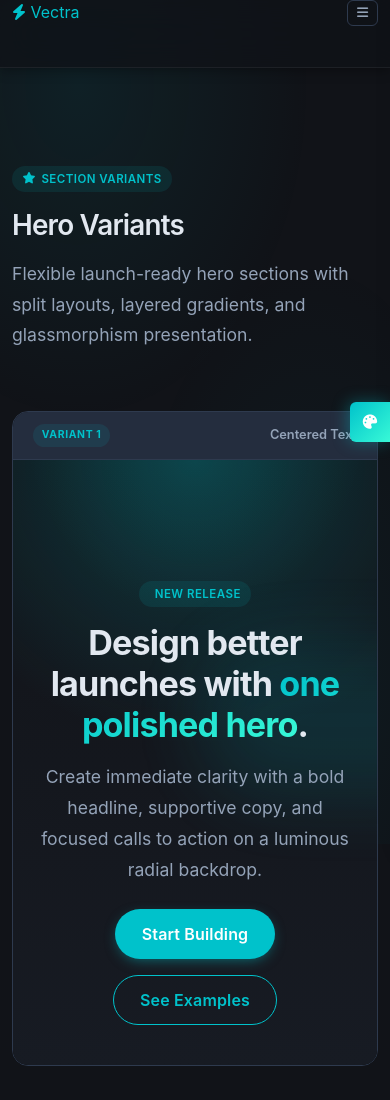
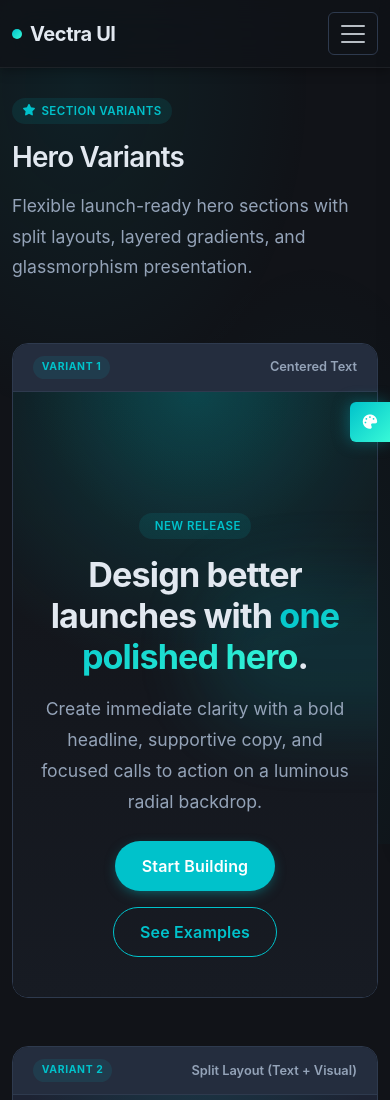
Before and after one commit to xttrust/Vectra-UI-KIT, a plain HTML site: page sections/hero.html in a window 390 px wide. Shown: the top 1100 px of the page. Drawn offline with nearby package versions, Linux system fonts and the light colour scheme.

Commit message:
fix: correct navbar structure on all sections pages
Replace incorrect v-brand/v-brand-icon/navbar-toggler v-btn classes with
proper Bootstrap navbar navbar-expand-lg fixed-top structure, navbar-brand,
logo-dot, and navbar-toggler-icon to match main pages.

Co-authored-by: Copilot <223556219+Copilot@users.noreply.github.com>

```diff
--- a/sections/hero.html
+++ b/sections/hero.html
@@ -10,15 +10,11 @@
   <link rel="stylesheet" href="../assets/css/vectra.css" />
 </head>
 <body>
-<nav class="v-navbar" id="mainNavbar">
-  <div class="container d-flex align-items-center justify-content-between">
-    <a class="v-brand" href="../index.html">
-      <span class="v-brand-icon"><i class="fa-solid fa-bolt"></i></span>
-      <span>Vectra</span>
-    </a>
-    <button class="navbar-toggler v-btn v-btn-ghost v-btn-sm d-lg-none" type="button" data-bs-toggle="collapse" data-bs-target="#mainNav" aria-controls="mainNav" aria-expanded="false" aria-label="Toggle navigation">
-      <i class="fa-solid fa-bars"></i>
-    </button>
+<nav class="navbar navbar-expand-lg fixed-top v-navbar" id="mainNavbar" aria-label="Main navigation">
+  <div class="container">
+    <a class="navbar-brand" href="../index.html">
+      <span class="logo-dot" aria-hidden="true"></span>Vectra UI</a>
+    <button class="navbar-toggler" type="button" data-bs-toggle="collapse" data-bs-target="#mainNav" aria-controls="mainNav" aria-expanded="false" aria-label="Toggle navigation"><span class="navbar-toggler-icon"></span></button>
     <div class="collapse navbar-collapse" id="mainNav">
       <ul class="navbar-nav me-auto mb-2 mb-lg-0">
         <li class="nav-item"><a class="nav-link" href="../index.html">Overview</a></li>
```
Also changed, not shown: sections/cta.html (+1 -1 lines), sections/ecommerce.html (+1 -1 lines), sections/feedback.html (+1 -1 lines), sections/footer.html (+1 -1 lines), sections/index.html (+5 -9 lines), sections/navbar.html (+5 -9 lines), sections/news.html (+1 -1 lines), sections/offcanvas.html (+1 -1 lines), sections/shop.html (+5 -9 lines), sections/sidebar.html (+5 -9 lines), sections/subscribe.html (+1 -1 lines), sections/testimonials.html (+1 -1 lines).
